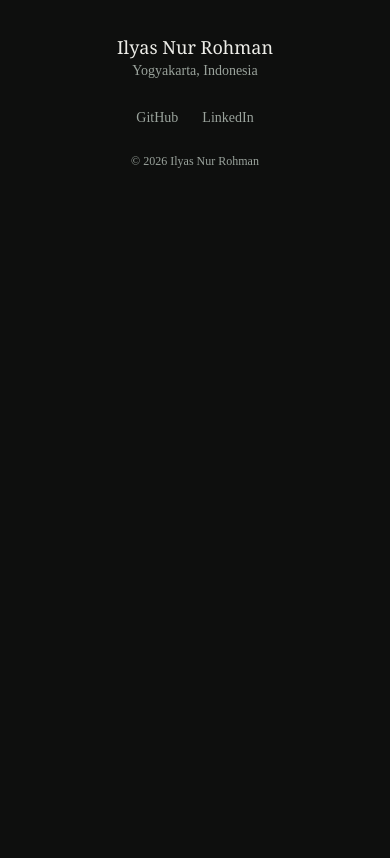
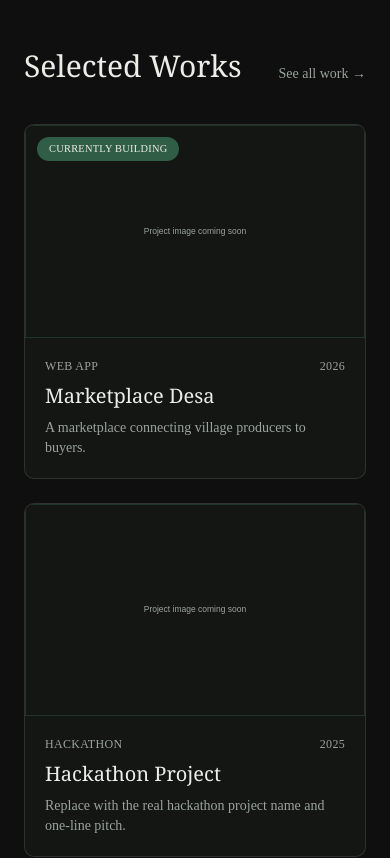
Before and after one commit to Ilyasrhmn/ilyas-rohman, a Next.js app: page / in a window 390 px wide. Shown: the part 860-1718 px from the top of the page. Before the commit the page ends 1077 px from the top, so only its background shows below. Built offline with nearby package versions, Linux system fonts and the light colour scheme.

Commit message:
feat: works section + project card

```diff
--- a/src/app/page.tsx
+++ b/src/app/page.tsx
@@ -1,9 +1,11 @@
 import { Hero } from "@/components/sections/hero";
+import { Works } from "@/components/sections/works";
 
 export default function Home() {
   return (
     <>
       <Hero />
+      <Works />
     </>
   );
 }
--- /dev/null
+++ b/src/components/projects/project-card.tsx
@@ -0,0 +1,34 @@
+import Link from "next/link";
+import Image from "next/image";
+import type { Project } from "@/types";
+
+export function ProjectCard({ project }: { project: Project }) {
+  return (
+    <Link
+      href={`/projects/${project.slug}`}
+      className="group block overflow-hidden rounded-lg border border-border bg-card transition-colors hover:border-accent"
+    >
+      <div className="relative aspect-[16/10] overflow-hidden">
+        <Image
+          src={project.image}
+          alt={project.title}
+          fill
+          className="object-cover transition-transform duration-500 group-hover:scale-105"
+        />
+        {project.status === "building" && (
+          <span className="absolute left-3 top-3 rounded-full bg-accent px-3 py-1 text-[0.65rem] font-medium uppercase tracking-wide text-accent-foreground">
+            Currently Building
+          </span>
+        )}
+      </div>
+      <div className="p-5">
+        <div className="flex items-center justify-between text-xs uppercase tracking-wide text-muted-foreground">
+          <span>{project.category}</span>
+          <span>{project.year}</span>
+        </div>
+        <h3 className="mt-2 font-serif text-xl text-foreground">{project.title}</h3>
+        <p className="mt-2 text-sm text-muted-foreground">{project.summary}</p>
+      </div>
+    </Link>
+  );
+}
--- /dev/null
+++ b/src/components/sections/works.tsx
@@ -0,0 +1,60 @@
+"use client";
+
+import Link from "next/link";
+import { motion } from "framer-motion";
+import { getFeaturedProjects } from "@/data/projects";
+import { ProjectCard } from "@/components/projects/project-card";
+
+export function Works() {
+  const featured = getFeaturedProjects();
+  const building = featured.find((p) => p.status === "building");
+  const rest = featured.filter((p) => p.status !== "building");
+
+  return (
+    <section id="works" className="section-pad px-6 sm:px-10">
+      <div className="mx-auto max-w-6xl">
+        <motion.div
+          initial={{ opacity: 0, y: 20 }}
+          whileInView={{ opacity: 1, y: 0 }}
+          viewport={{ once: true, margin: "-100px" }}
+          transition={{ duration: 0.6 }}
+          className="flex items-end justify-between gap-4"
+        >
+          <h2 className="font-serif text-3xl text-foreground sm:text-4xl">Selected Works</h2>
+          <Link
+            href="/projects"
+            className="text-sm text-muted-foreground transition-colors hover:text-foreground"
+          >
+            See all work &rarr;
+          </Link>
+        </motion.div>
+
+        <div className="mt-10 grid gap-6 sm:grid-cols-2">
+          {building && (
+            <motion.div
+              initial={{ opacity: 0, y: 20 }}
+              whileInView={{ opacity: 1, y: 0 }}
+              viewport={{ once: true, margin: "-100px" }}
+              transition={{ duration: 0.6 }}
+              className="sm:col-span-2"
+            >
+              <ProjectCard project={building} />
+            </motion.div>
+          )}
+
+          {rest.map((project, i) => (
+            <motion.div
+              key={project.slug}
+              initial={{ opacity: 0, y: 20 }}
+              whileInView={{ opacity: 1, y: 0 }}
+              viewport={{ once: true, margin: "-100px" }}
+              transition={{ duration: 0.6, delay: i * 0.1 }}
+            >
+              <ProjectCard project={project} />
+            </motion.div>
+          ))}
+        </div>
+      </div>
+    </section>
+  );
+}
```
